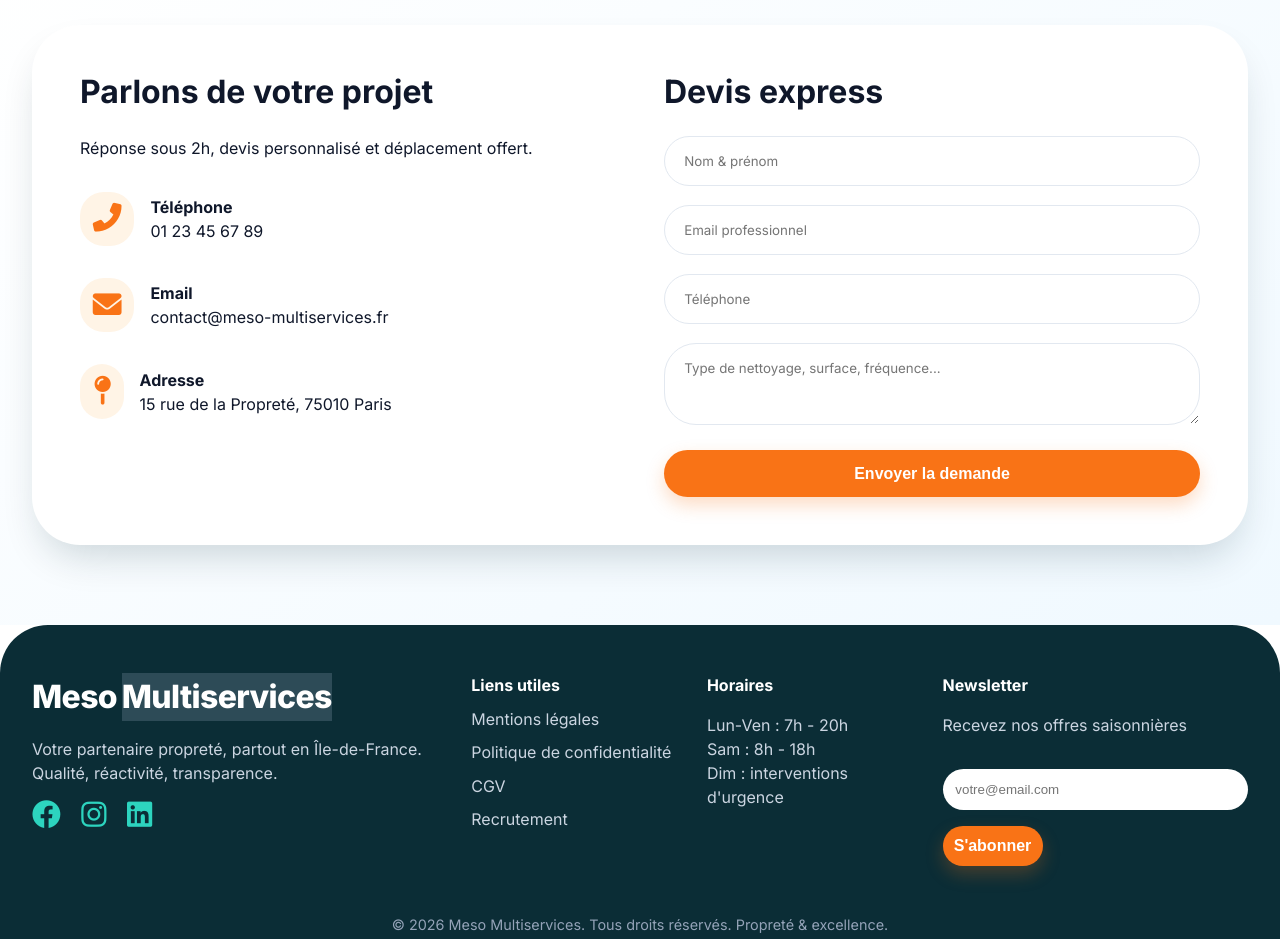
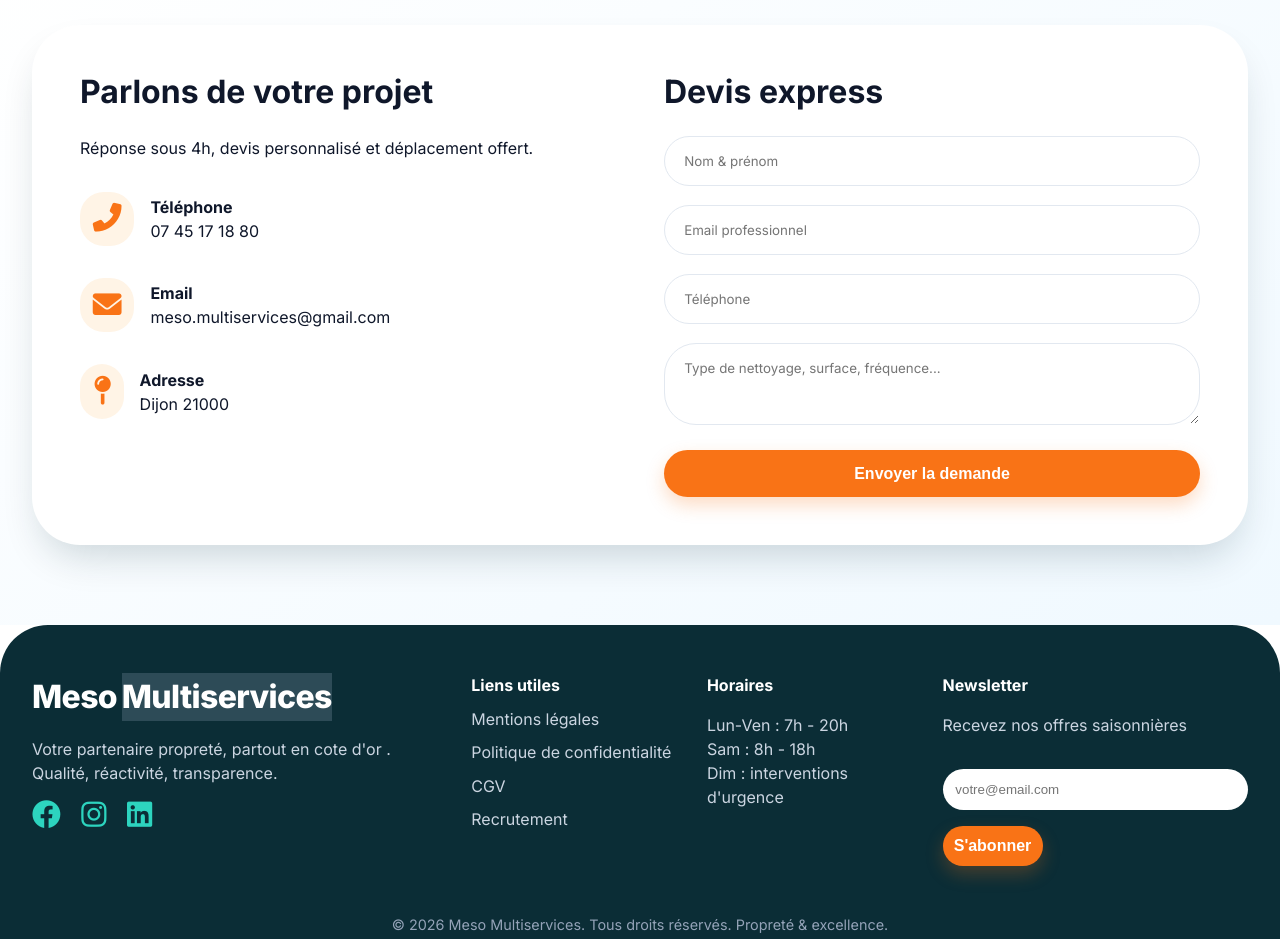
Before and after one commit to dallatorreval-tech/meso.multiservices, a plain HTML site: page index.html in a window 1280 px wide. Shown: the part 2460-3399 px from the top of the page. Drawn offline with Linux system fonts and the light colour scheme.

Commit message:
Update contact information and location details

```diff
--- a/index.html
+++ b/index.html
@@ -606,18 +606,18 @@
             <div class="contact-grid">
                 <div class="contact-info">
                     <h3>Parlons de votre projet</h3>
-                    <p>Réponse sous 2h, devis personnalisé et déplacement offert.</p>
+                    <p>Réponse sous 4h, devis personnalisé et déplacement offert.</p>
                     <div class="contact-detail">
                         <i class="fas fa-phone-alt"></i>
-                        <div><strong>Téléphone</strong><br>01 23 45 67 89</div>
+                        <div><strong>Téléphone</strong><br>07 45 17 18 80 </div>
                     </div>
                     <div class="contact-detail">
                         <i class="fas fa-envelope"></i>
-                        <div><strong>Email</strong><br>contact@meso-multiservices.fr</div>
+                        <div><strong>Email</strong><br>meso.multiservices@gmail.com</div>
                     </div>
                     <div class="contact-detail">
                         <i class="fas fa-map-pin"></i>
-                        <div><strong>Adresse</strong><br>15 rue de la Propreté, 75010 Paris</div>
+                        <div><strong>Adresse</strong><br>Dijon 21000 </div>
                     </div>
                 </div>
                 <div class="contact-form">
@@ -642,7 +642,7 @@
                         <span style="color:white;">Meso</span>
                         <span style="background:#2d4b57; color:white;">Multiservices</span>
                     </div>
-                    <p>Votre partenaire propreté, partout en Île-de-France. Qualité, réactivité, transparence.</p>
+                    <p>Votre partenaire propreté, partout en cote d'or . Qualité, réactivité, transparence.</p>
                     <div class="socials">
                         <i class="fab fa-facebook"></i>
                         <i class="fab fa-instagram"></i>
```
